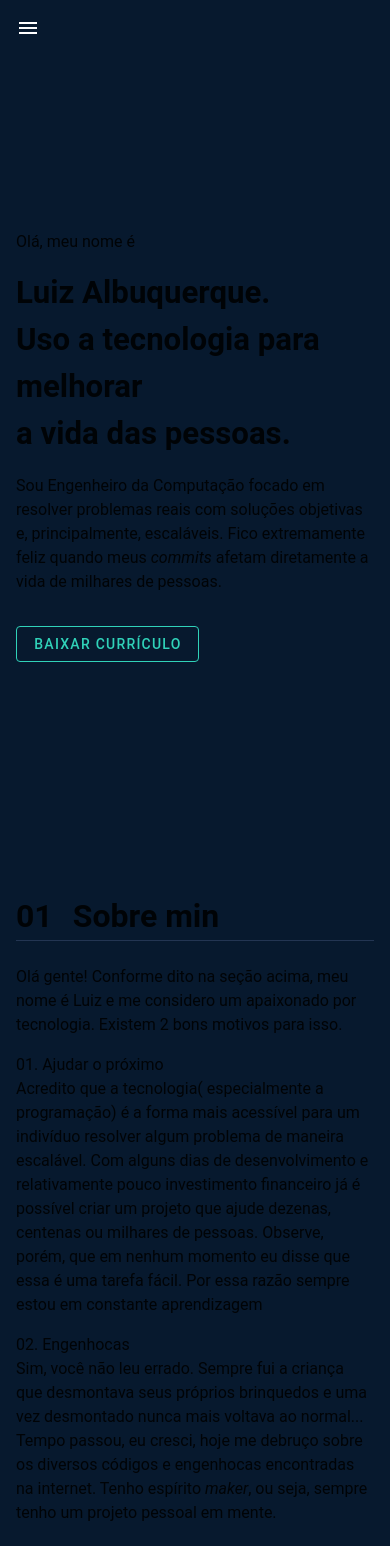
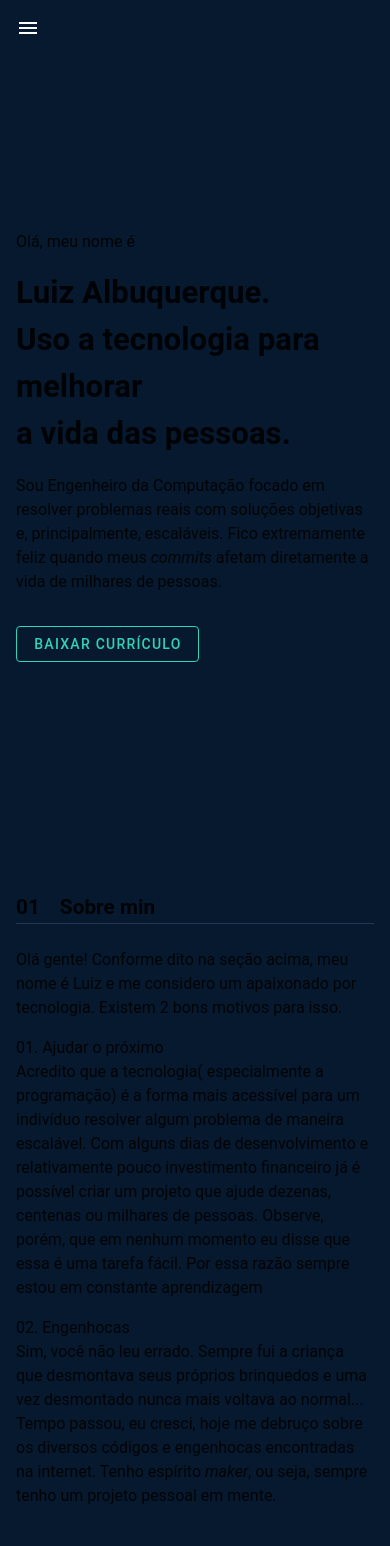
Before and after one commit to luizAlbuquerqueJr/portfolio, a Vue app: page / in a window 390 px wide. Shown: the top 1546 px of the page. Built offline with nearby package versions, Linux system fonts and the light colour scheme; the HTML template or start-up script is replaced by a standard one.

Commit message:
style: set font-size to topicText class

```diff
--- a/src/components/molecules/MoleculeTopic.vue
+++ b/src/components/molecules/MoleculeTopic.vue
@@ -22,12 +22,8 @@
   }
 </script>
 <style scoped>
-.topicFontSize {
-  /* width: fit-content; */
-  font-size:32px;
-}
 .topicText{
-  font-size:32px;
+  font-size: clamp(20px, 5.333vw, 32px);
   width: fit-content;
   height: 100%;
   display: inline;
@@ -37,5 +33,4 @@
   height: 1px;
   background-color:#233552
 }
-
 </style>
```
